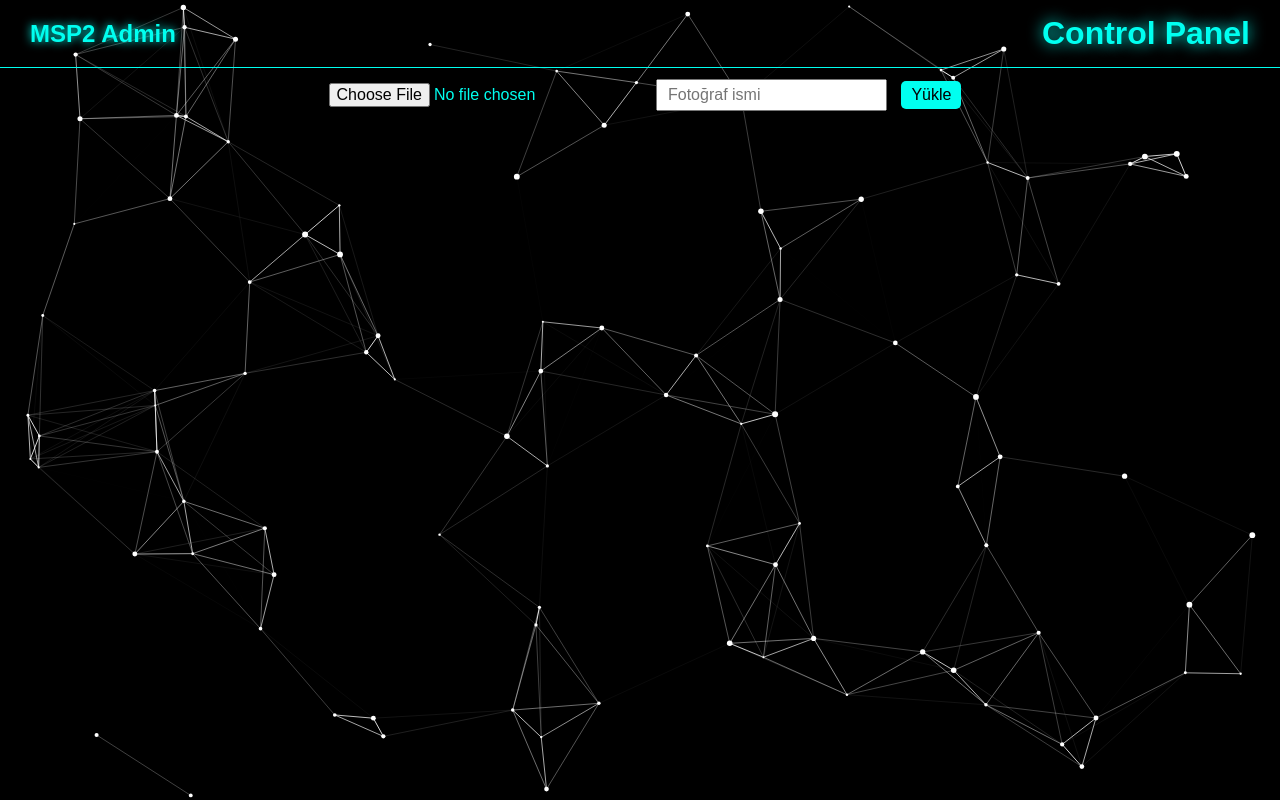
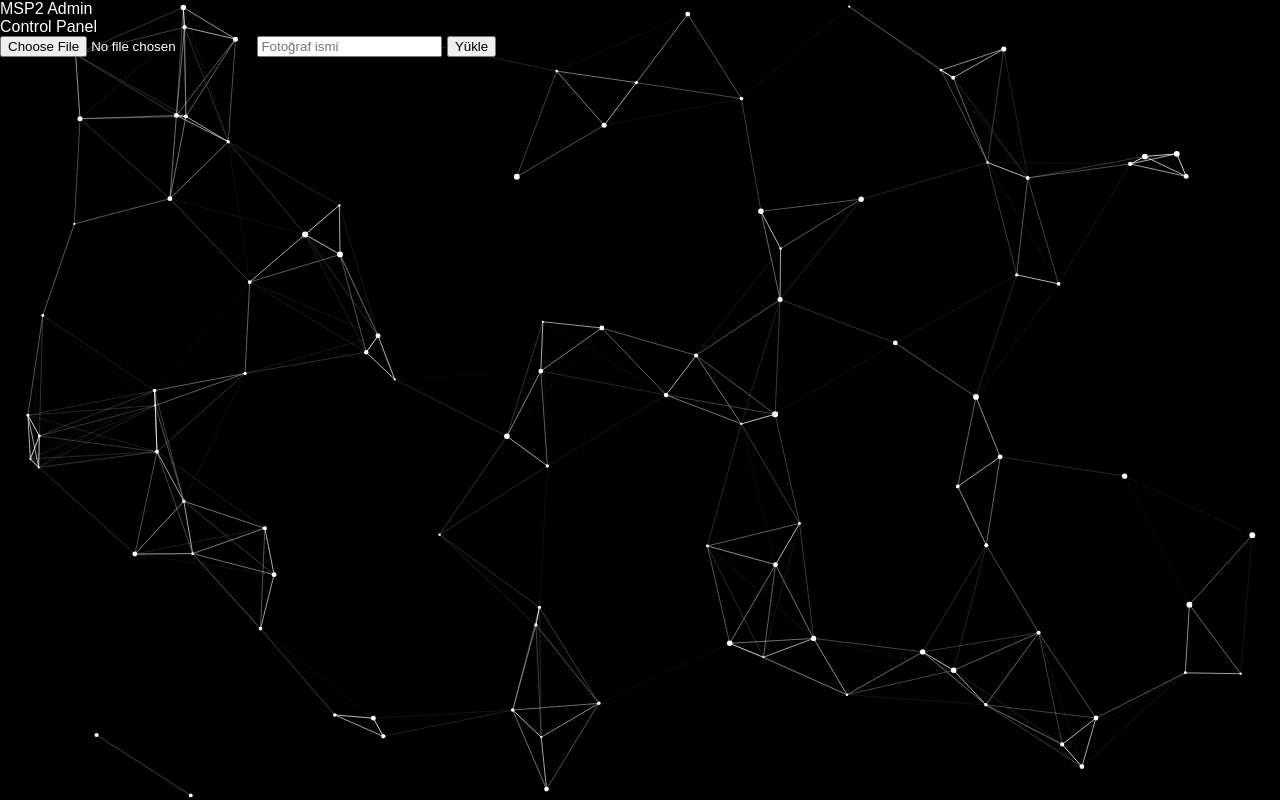
Before and after one commit to lombard001/arc-msp, a website: page public/views/admin.html in a window 1280 px wide. Drawn offline with Linux system fonts and the light colour scheme; no server answers.

Commit message:
Update style.css

```diff
--- a/public/style.css
+++ b/public/style.css
@@ -1,65 +1,29 @@
 body {
   margin: 0;
   padding: 0;
-    font-family: 'Arial', sans-serif;
   background: black;
-    color: #00fff0;
-    text-align: center;
-    overflow-x: hidden;
+  color: white;
+  font-family: Arial, sans-serif;
+  overflow: hidden;
 }
 
-.top-bar {
-    display: flex;
-    justify-content: space-between;
-    align-items: center;
-    padding: 15px 30px;
-    border-bottom: 1px solid #00fff0;
+.title {
+  text-align: center;
+  font-size: 2em;
+  margin: 20px 0;
 }
 
-.site-name {
-    font-size: 1.5em;
-    font-weight: bold;
-    text-shadow: 0 0 10px #00fff0;
-}
-
-.page-title {
-    font-size: 2em;
-    font-weight: bold;
-    text-shadow: 0 0 15px #00fff0;
-}
-
-input[type="file"], input[type="text"], button {
-    margin: 10px 5px;
-    padding: 5px 10px;
-    font-size: 1em;
-}
-
-.photo-container {
+.gallery {
   display: flex;
   flex-wrap: wrap;
   justify-content: center;
-    gap: 15px;
-    padding: 20px;
+  gap: 10px;
 }
 
-.photo-box {
-    display: flex;
-    flex-direction: column;
-    align-items: center;
-}
-
-.photo-box img {
+/* Fotoğraf kutusu */
+.gallery img {
   width: 200px;
   height: 150px;
   object-fit: cover;
   border-radius: 10px;
 }
-
-button {
-    margin-top: 5px;
-    padding: 5px 10px;
-    background-color: #00fff0;
-    border: none;
-    border-radius: 5px;
-    cursor: pointer;
-}
```
Lines whose indentation alone changed are shown as unchanged.
